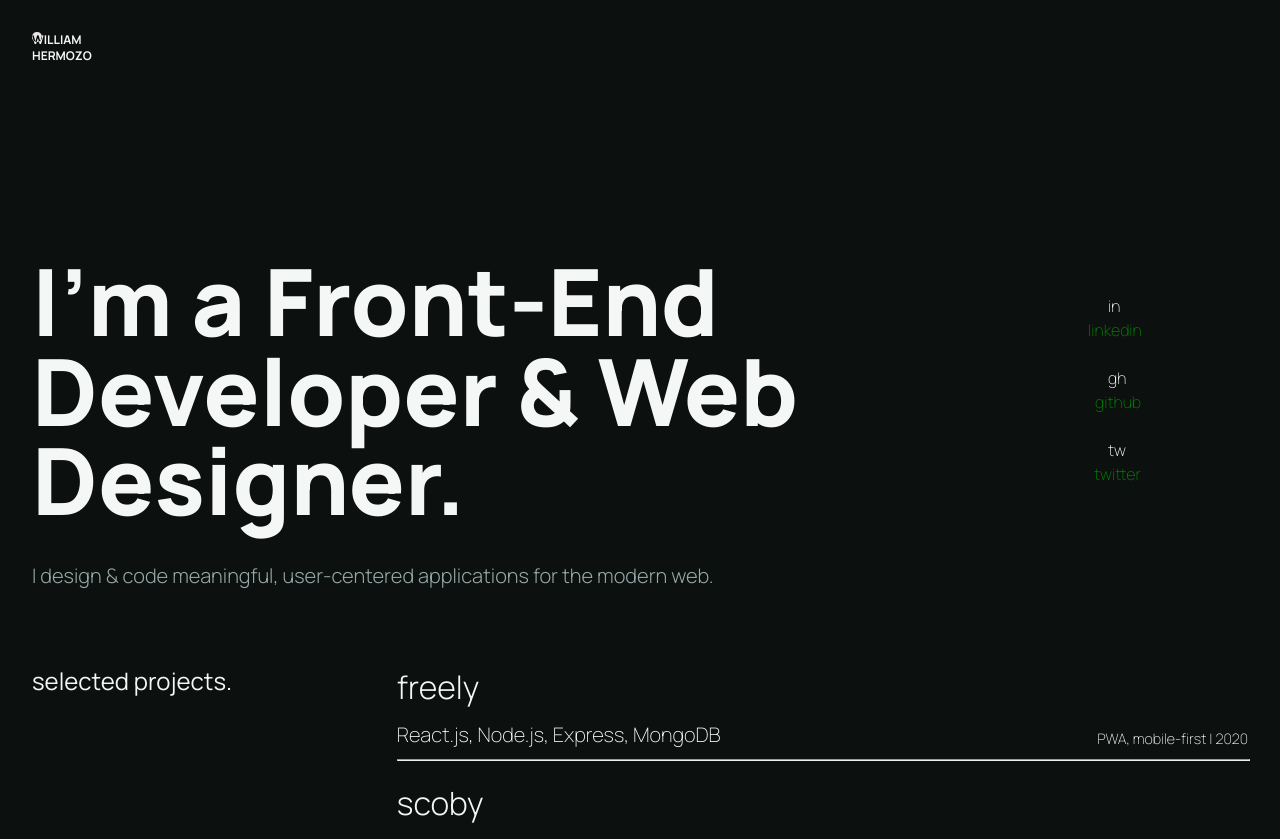
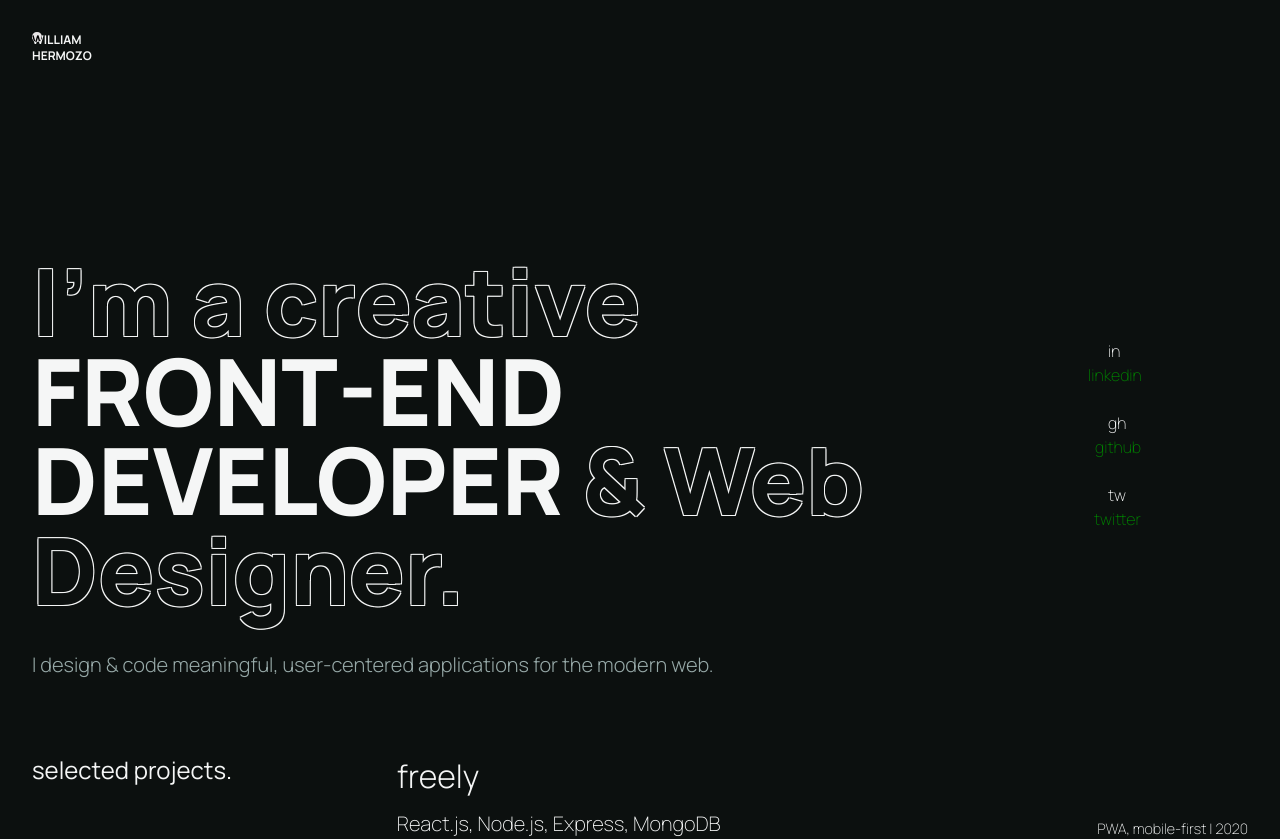
Before and after one commit to williamhzo/williamh.io, a React (Create React App) app: page / in a window 1280 px wide. Shown: the top 839 px of the page. Built offline with nearby package versions, Linux system fonts and the light colour scheme.

Commit message:
add outline stroke to title

```diff
--- a/src/Components/Header.jsx
+++ b/src/Components/Header.jsx
@@ -12,7 +12,11 @@ const Header = () => {
       </h1>
       <div className="header__wrapper">
         <h2 className="header__title">
-          I’m a <nobr>Front-End</nobr> Developer & Web Designer.
+          I’m a creative{' '}
+          <span className="header__title--fullCaps">
+            <nobr>Front-End</nobr> Developer
+          </span>{' '}
+          <span className="header__title--transparent">&</span> Web Designer.
         </h2>
         <ul className="header__list">
           {socials.map((item, index) => (
--- a/src/styles/Header.scss
+++ b/src/styles/Header.scss
@@ -14,7 +14,40 @@
 
   &__title {
     padding-right: $app-margin * 2;
+    color: $bg-color;
+    text-shadow: -1px 1px 0 $primary-color, 1px 1px 0 $primary-color,
+      1px -1px 0 $primary-color, -1px -1px 0 $primary-color;
+    transition-property: color;
+    transition-duration: 1s;
+    transition-timing-function: cubic-bezier(0.23, 1, 0.32, 1);
   }
+
+  // @supports (-webkit-text-stroke: 1px black) {
+  //   .header__title--transparent {
+  //     -webkit-text-stroke: 1px $primary-color;
+  //     -webkit-text-fill-color: $bg-color;
+  //   }
+  // }
+
+  &__title--fullCaps {
+    text-transform: uppercase;
+    color: $primary-color;
+    text-shadow: none;
+  }
+
+  &__title--transparent {
+    // color: transparent;
+    // -webkit-text-stroke: 2px $primary-color;
+  }
+
+  // &__title--transparent:hover {
+  //   color: $primary-color;
+  // }
+
+  // &__title--transparent:hover {
+  //   color: $primary-color;
+  //   -webkit-text-stroke: 2px $primary-color;
+  // }
 
   &__subtitle {
     margin-top: $component-margin;
```
